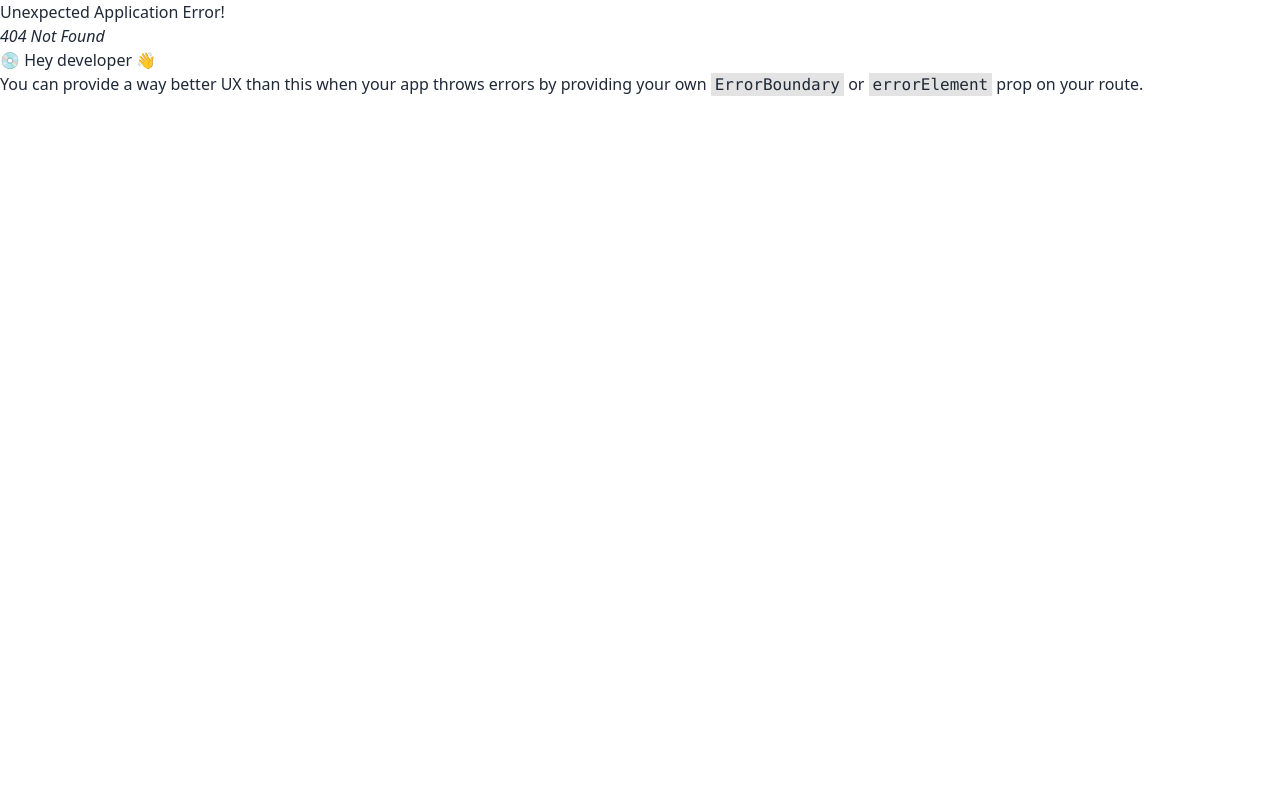
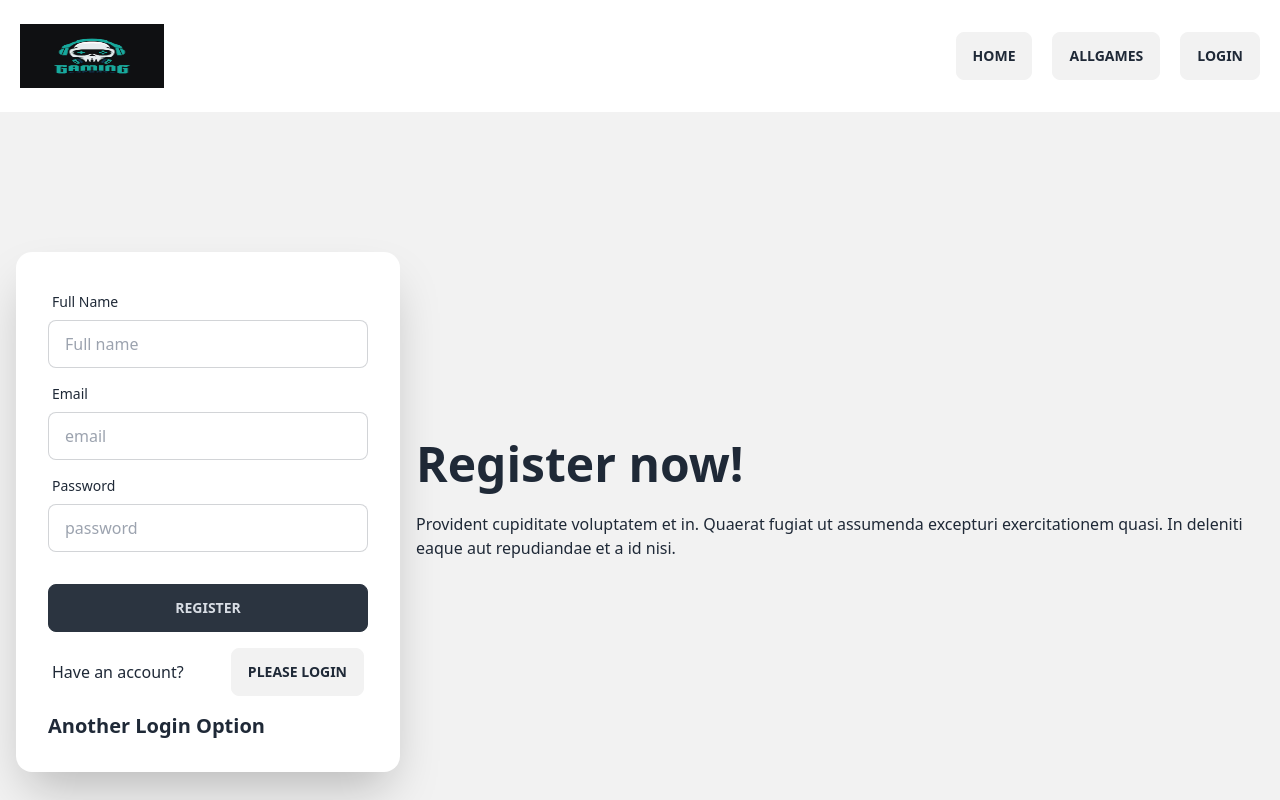
Before and after one commit to Rezuan-Alam-Rean/Gaming-Conventions, a React (Vite) app: page /register in a window 1280 px wide. Before the commit this address had no page. Shown: the top 800 px of the page. Built offline with nearby package versions, Linux system fonts and the light colour scheme.

Commit message:
Create Home page Design

```diff
--- a/src/Components/Games.jsx
+++ b/src/Components/Games.jsx
@@ -1,5 +1,5 @@
 
-import useGetGames from "../Hook/useGetGames";
+
 import Gamescards from "./Gamescards";
 
 
--- a/src/Components/Gamescards.jsx
+++ b/src/Components/Gamescards.jsx
@@ -1,3 +1,4 @@
+import { Link } from "react-router-dom";
 
 
 const Gamescards = ({game}) => {
@@ -11,9 +12,18 @@ const Gamescards = ({game}) => {
   <div className="card-body items-center text-center">
     <h2 className="card-title">{game_name}</h2>
     <p>{game_details}</p>
-    <div className="card-actions flex gap-24 mt-5">
-        <h3 className="text-center font-bold justify-center " >{prize}$</h3>
-      <button className="btn btn-primary">Buy Now</button>
+    <div className="card-actions  items-center flex gap-24 mt-5">
+        <h3 className="text-center font-bold justify-center " >PRICE : {prize}$</h3>
+
+        <div >
+          <Link to={`/Game/${id}`} state={game_name}>
+          <button className="btn btn-primary">Details</button>
+          </Link>
+        </div>
+
+
+
+
     </div>
   </div>
 </div>
--- a/src/Hook/Firebase.config.js
+++ b/src/Hook/Firebase.config.js
@@ -1,18 +1,23 @@
-// Import the functions you need from the SDKs you need
 import { initializeApp } from "firebase/app";
-// TODO: Add SDKs for Firebase products that you want to use
-// https://firebase.google.com/docs/web/setup#available-libraries
+import { getAuth } from "firebase/auth";
 
-// Your web app's Firebase configuration
+
+const all = import.meta.env;
+
+
+
 const firebaseConfig = {
-  apiKey: "AIzaSyBb76B7Aou_Y2JtQfjTV5sQlxmjYGtkKyQ",
-  authDomain: "assingment-gaming-conventions.firebaseapp.com",
-  projectId: "assingment-gaming-conventions",
-  storageBucket: "assingment-gaming-conventions.appspot.com",
-  messagingSenderId: "341392348367",
-  appId: "1:341392348367:web:1ce32cb58de70809bbd3ba"
+    apiKey: all.VITE_apiKey,
+    authDomain: all.VITE_authDomain,
+    projectId: all.VITE_projectId,
+    storageBucket: all.VITE_storageBucket,
+    messagingSenderId: all.VITE_messagingSenderId,
+    appId: all.VITE_appId,
 };
+console.log(firebaseConfig);
 
 // Initialize Firebase
 const app = initializeApp(firebaseConfig);
-export default app ;
+
+
+export const auth = getAuth(app);
--- a/src/Pages/Details.jsx
+++ /dev/null
@@ -1,11 +0,0 @@
-
-
-const Details = () => {
-    return (
-        <div>
-
-        </div>
-    );
-};
-
-export default Details;
--- /dev/null
+++ b/src/Pages/Game.jsx
@@ -0,0 +1,34 @@
+import { useEffect, useState } from "react";
+import { useLoaderData, useParams } from "react-router-dom";
+import Gamecard from "./Gamecard";
+
+
+const Game = () => {
+
+
+    const [game, setGame] = useState({});
+
+  const { id } = useParams();
+
+  const games = useLoaderData();
+
+  useEffect(() => {
+
+
+    const findgame = games?.find((game) => game.id === id);
+
+    setGame(findgame);
+  }, [id, games]);
+
+
+
+
+
+    return (
+        <div>
+            <Gamecard game={game}></Gamecard>
+        </div>
+    );
+};
+
+export default Game;
--- /dev/null
+++ b/src/Pages/Gamecard.jsx
@@ -0,0 +1,28 @@
+import React from 'react';
+import { Link } from 'react-router-dom';
+
+const Gamecard = ({game}) => {
+
+    const { id, game_image, game_name, prize, game_details } = game || {};
+    return (
+        <div className="card lg:card-side bg-base-100 shadow-xl">
+  <figure><img className=' w-8/12' src={game_image} alt="Album"/></figure>
+  <div className="card-body">
+    <h2 className="card-title text-4xl">{game_name}</h2>
+    <p className='mt-10 text-2xl'>{game_details}</p>
+    <div className="card-actions  items-center flex gap-24 mb-5">
+    <h3 className="text-center font-bold justify-center " >PRICE : {prize}$</h3>
+     <div>
+        <Link to="/" >
+
+        <button  className="btn btn-primary">go home</button>
+        </Link>
+
+     </div>
+    </div>
+  </div>
+</div>
+    );
+};
+
+export default Gamecard;
--- a/src/Pages/Home.jsx
+++ b/src/Pages/Home.jsx
@@ -1,4 +1,4 @@
-import { useLoaderData } from "react-router-dom";
+
 import Bennar from "../Components/Bennar";
 import Games from "../Components/Games";
 import useGetGames from "../Hook/useGetGames";
--- a/src/Pages/Login.jsx
+++ b/src/Pages/Login.jsx
@@ -1,10 +1,41 @@
+import { Link } from "react-router-dom";
+import SocialLogin from "./SocialLogin";
 
 
 const Login = () => {
     return (
-        <div>
+        <div className="hero min-h-screen bg-base-200">
+  <div className="hero-content flex-col lg:flex-row-reverse">
+    <div className="text-center lg:text-left">
+      <h1 className="text-5xl font-bold">Login now!</h1>
+      <p className="py-6">Provident cupiditate voluptatem et in. Quaerat fugiat ut assumenda excepturi exercitationem quasi. In deleniti eaque aut repudiandae et a id nisi.</p>
+    </div>
+    <div className="card flex-shrink-0 w-full max-w-sm shadow-2xl bg-base-100">
+      <form className="card-body">
+        <div className="form-control">
+          <label className="label">
+            <span className="label-text">Email</span>
+          </label>
+          <input type="email" placeholder="email" className="input input-bordered" required />
+        </div>
+        <div className="form-control">
+          <label className="label">
+            <span className="label-text">Password</span>
+          </label>
+          <input type="password" placeholder="password" className="input input-bordered" required />
 
         </div>
+        <div className="form-control mt-6 p-0">
+                                <button type='submit' className="btn btn-neutral">Login</button>
+                            </div>
+                            <label className="label">
+                                New here? <Link to="/register" className=" btn text-sm font-bold label-text-alt link link-hover"> Register</Link>
+                            </label>
+                            <SocialLogin />
+      </form>
+    </div>
+  </div>
+</div>
     );
 };
 
--- /dev/null
+++ b/src/Pages/Register.jsx
@@ -0,0 +1,47 @@
+import { Link } from "react-router-dom";
+import SocialLogin from "./SocialLogin";
+
+const Register = () => {
+    return (
+        <div className="hero min-h-screen bg-base-200">
+                <div className="hero-content flex-col lg:flex-row-reverse">
+                    <div className="text-center lg:text-left">
+                        <h1 className="text-5xl font-bold">Register now!</h1>
+                        <p className="py-6">Provident cupiditate voluptatem et in. Quaerat fugiat ut assumenda excepturi exercitationem quasi. In deleniti eaque aut repudiandae et a id nisi.</p>
+                    </div>
+                    <div className="card flex-shrink-0 w-full max-w-sm shadow-2xl bg-base-100">
+                        <form  className="card-body">
+                            <div className="form-control">
+                                <label className="label">
+                                    <span className="label-text">Full Name</span>
+                                </label>
+                                <input type="text" placeholder="Full name" className="input input-bordered" name='name' />
+                            </div>
+                            <div className="form-control">
+                                <label className="label">
+                                    <span className="label-text">Email</span>
+                                </label>
+                                <input type="text" placeholder="email" className="input input-bordered" name='email' />
+                            </div>
+
+                            <div className="form-control">
+                                <label className="label">
+                                    <span className="label-text">Password</span>
+                                </label>
+                                <input type="text" placeholder="password" className="input input-bordered" name='password' />
+                            </div>
+                            <div className="form-control mt-6 p-0">
+                                <button className="btn btn-neutral" type='submit'>Register</button>
+                            </div>
+                            <label className="label">
+                                Have an account? <Link to="/login" className=" text-sm btn font-bold label-text-alt link link-hover">Please Login</Link>
+                            </label>
+                            <SocialLogin />
+                        </form>
+                    </div>
+                </div>
+            </div>
+    );
+};
+
+export default Register;
--- /dev/null
+++ b/src/Pages/SocialLogin.jsx
@@ -0,0 +1,12 @@
+
+
+const SocialLogin = () => {
+    return (
+        <div>
+            <h2 className="text-xl font-bold"> Another Login Option</h2>
+
+        </div>
+    );
+};
+
+export default SocialLogin;
--- a/src/Router/Route.jsx
+++ b/src/Router/Route.jsx
@@ -3,7 +3,9 @@ import MainLayout from "../Layout/MainLayout";
 import Allgames from "../Pages/Allgames";
 import Home from "../Pages/Home";
 import Login from "../Pages/Login";
-import Details from "../Pages/Details";
+import Game from "../Pages/Game";
+import Register from "../Pages/Register";
+
 
 
 const myCreatedRoute =  createBrowserRouter([
@@ -24,9 +26,9 @@ const myCreatedRoute =  createBrowserRouter([
 
             },
             {
-                path : "/Details/:id",
-                element : <Details></Details>,
-                // loader:()=>fetch('/phones.json')
+                path : "/Game/:id",
+                element : <Game></Game>,
+                loader:()=>fetch('/games.json')
             },
 
 
@@ -35,6 +37,11 @@ const myCreatedRoute =  createBrowserRouter([
                 element : <Login></Login>
             },
 
+            {
+                path: 'register',
+                element: <Register />
+              },
+
         ]
 
     }
```
